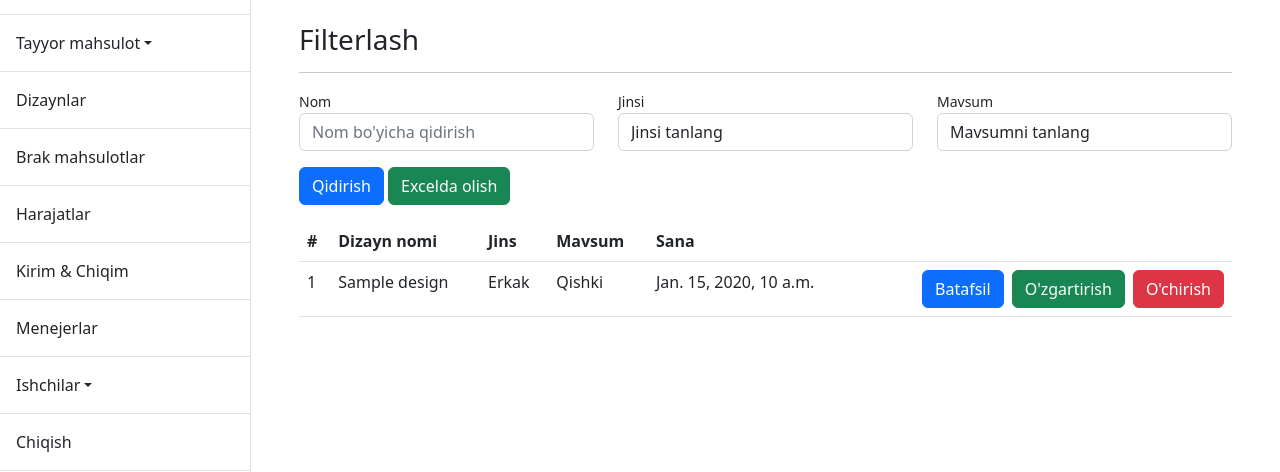
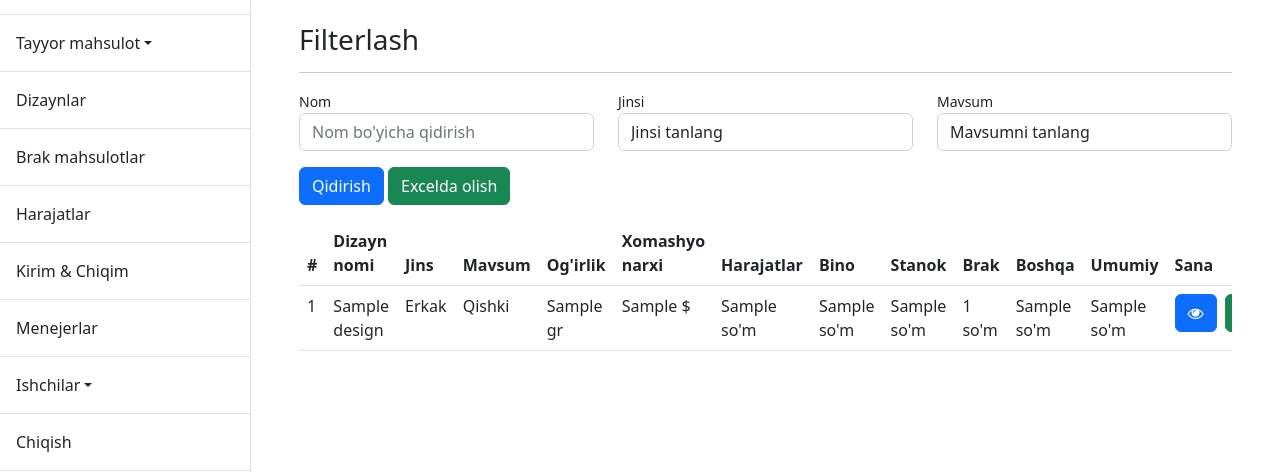
Before and after one commit to oo9way/umt, a Django app: page /superuser/dashboard/design/home/ in a window 1280 px wide. Shown: the part 328-800 px from the top of the page. Run offline with Django 5.2, Linux system fonts and the light colour scheme; a user stored in the database is signed in; tables that the repository leaves empty hold one stand-in row (values such as "Sample post"); some libraries are stand-ins or nearby versions.

Commit message:
Design view and xls

```diff
--- a/materials/models.py
+++ b/materials/models.py
@@ -435,7 +435,7 @@ class Design(models.Model):
     season = models.CharField(max_length=6, choices=SEASON_TYPE)
 
     weight = models.CharField(max_length=16, default=0)
-    labels = models.CharField(max_length=16, default=0)
+    materials = models.CharField(max_length=16, default=0)
     expense = models.CharField(max_length=16, default=0)
     building = models.CharField(max_length=16, default=0)
     machine = models.CharField(max_length=16, default=0)
@@ -889,7 +889,7 @@ class DesignPriceHistory(models.Model):
     design_name = models.CharField(max_length=255)
     weight = models.CharField(max_length=16, default="0")
     exchange = models.CharField(max_length=16, default="0")
-    labels = models.CharField(max_length=16, default="0")
+    materials = models.CharField(max_length=16, default="0")
     expense = models.CharField(max_length=16, default="0")
     building = models.CharField(max_length=16, default="0")
     machine = models.CharField(max_length=16, default="0")
--- a/templates/superadmin/design/list_create.html
+++ b/templates/superadmin/design/list_create.html
@@ -78,6 +78,14 @@
                 <th>Dizayn nomi</th>
                 <th>Jins</th>
                 <th>Mavsum</th>
+                <th>Og'irlik</th>
+                <th>Xomashyo narxi</th>
+                <th>Harajatlar</th>
+                <th>Bino</th>
+                <th>Stanok</th>
+                <th>Brak</th>
+                <th>Boshqa</th>
+                <th>Umumiy</th>
                 <th>Sana</th>
                 <th></th>
             </tr>
@@ -89,17 +97,24 @@
                 <td>{{obj.name}}</td>
                 <td>{{obj.get_sex_display}}</td>
                 <td>{{obj.get_season_display}}</td>
-                <td>{{obj.created_at}}</td>
+                <td>{{obj.weight}} gr</td>
+                <td>{{obj.materials}} $</td>
+                <td>{{obj.expense}} so'm</td>
+                <td>{{obj.building|truncatechars:7}} so'm</td>
+                <td>{{obj.machine|truncatechars:7}} so'm</td>
+                <td>{{obj.invalid|truncatechars:7}} so'm</td>
+                <td>{{obj.another_percent|truncatechars:7}} so'm</td>
+                <td>{{obj.total|truncatechars:7}} so'm</td>
                 <td>
                     <div class="d-flex gap-2 flex-row-reverse">
                         <a href="{% url 'superuser:design_delete' obj.id %}" class="btn btn-danger">
-                            O'chirish
+                            <i class="fa fa-trash"></i>
                         </a>
                         <a href="{% url 'superuser:design-edit-materials' obj.id %}" class="btn btn-success">
-                            O'zgartirish
+                            <i class="fa fa-pencil"></i>
                         </a>
                         <a href="{% url 'superuser:design-details' obj.id %}" class="btn btn-primary">
-                            Batafsil
+                            <i class="fa fa-eye"></i>
                         </a>
                     </div>
                 </td>
```
Also changed, not shown: superuser/resources.py (+9 -0 lines), superuser/utils/check_amount.py (+4 -4 lines), templates/superadmin/design/details.html (+7 -21 lines), materials/migrations/0048_rename_labels_design_materials.py (added), materials/migrations/0049_rename_labels_designpricehistory_materials.py (added).
